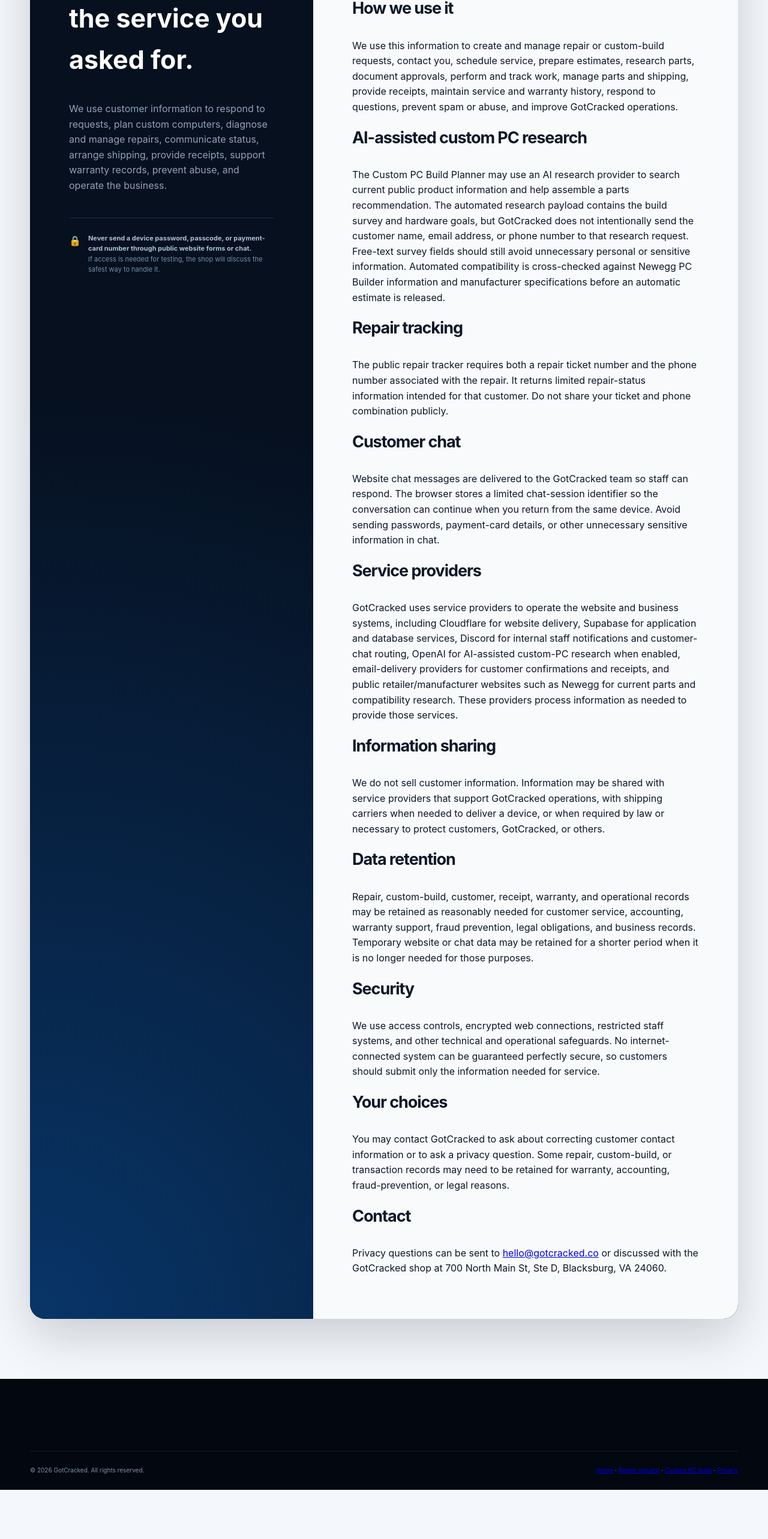
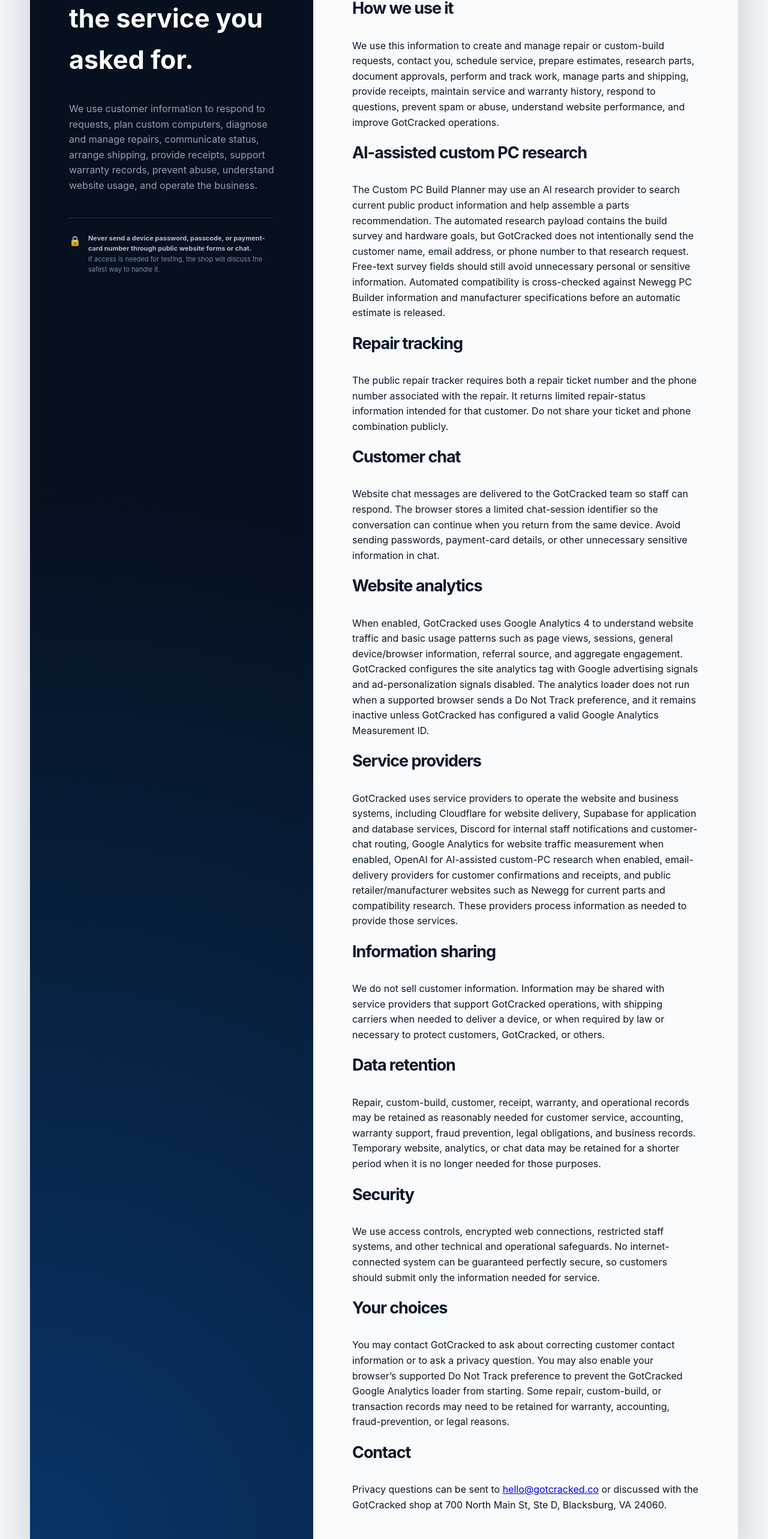
Before and after one commit to ATCoe/gotcracked-site, a plain HTML site: page privacy.html in a window 1280 px wide. Shown: the part 748-3314 px from the top of the page at 60% size. Before the commit the page ends 3232 px from the top, so only its background shows below. Drawn offline with Linux system fonts and the light colour scheme; no server answers.

Commit message:
Document privacy-conscious website analytics

```diff
--- a/privacy.html
+++ b/privacy.html
@@ -3,7 +3,7 @@
 <head>
   <meta charset="utf-8">
   <meta name="viewport" content="width=device-width, initial-scale=1">
-  <meta name="description" content="GotCracked privacy notice for repair requests, appointments, custom PC planning, repair tracking, and customer chat.">
+  <meta name="description" content="GotCracked privacy notice for repair requests, appointments, custom PC planning, repair tracking, customer chat, and website analytics.">
   <meta name="theme-color" content="#030a16">
   <meta name="robots" content="index,follow">
   <link rel="canonical" href="https://gotcracked.co/privacy.html">
@@ -26,13 +26,13 @@
   <main id="main" class="request-page-main">
     <section class="request-page-hero"><div class="container request-page-heading"><p class="eyebrow"><span></span>Customer privacy</p><h1>Privacy Notice</h1><p>Effective August 26, 2026. This notice explains how GotCracked uses information submitted through gotcracked.co and during repair or custom-build service.</p></div></section>
     <section class="request-page-form"><div class="container booking-shell request-page-shell">
-      <article class="booking-intro"><p class="eyebrow"><span></span>Plain-language summary</p><h2>Your information is used to provide the service you asked for.</h2><p>We use customer information to respond to requests, plan custom computers, diagnose and manage repairs, communicate status, arrange shipping, provide receipts, support warranty records, prevent abuse, and operate the business.</p><div class="booking-note"><span>🔒</span><p><strong>Never send a device password, passcode, or payment-card number through public website forms or chat.</strong><br>If access is needed for testing, the shop will discuss the safest way to handle it.</p></div></article>
+      <article class="booking-intro"><p class="eyebrow"><span></span>Plain-language summary</p><h2>Your information is used to provide the service you asked for.</h2><p>We use customer information to respond to requests, plan custom computers, diagnose and manage repairs, communicate status, arrange shipping, provide receipts, support warranty records, prevent abuse, understand website usage, and operate the business.</p><div class="booking-note"><span>🔒</span><p><strong>Never send a device password, passcode, or payment-card number through public website forms or chat.</strong><br>If access is needed for testing, the shop will discuss the safest way to handle it.</p></div></article>
       <article class="booking-form form-step active">
         <h3>Information we collect</h3>
         <p>Depending on the service you use, we may collect your name, email address, phone number, preferred contact method, shipping or return address, device type and model, repair symptoms, timing constraints, appointment preferences, repair ticket number, chat messages, repair status information, service or warranty records, and custom-PC planning details such as intended use, games or applications, target resolution and performance, budget, aesthetics, existing parts, and upgrade preferences.</p>
 
         <h3>How we use it</h3>
-        <p>We use this information to create and manage repair or custom-build requests, contact you, schedule service, prepare estimates, research parts, document approvals, perform and track work, manage parts and shipping, provide receipts, maintain service and warranty history, respond to questions, prevent spam or abuse, and improve GotCracked operations.</p>
+        <p>We use this information to create and manage repair or custom-build requests, contact you, schedule service, prepare estimates, research parts, document approvals, perform and track work, manage parts and shipping, provide receipts, maintain service and warranty history, respond to questions, prevent spam or abuse, understand website performance, and improve GotCracked operations.</p>
 
         <h3>AI-assisted custom PC research</h3>
         <p>The Custom PC Build Planner may use an AI research provider to search current public product information and help assemble a parts recommendation. The automated research payload contains the build survey and hardware goals, but GotCracked does not intentionally send the customer name, email address, or phone number to that research request. Free-text survey fields should still avoid unnecessary personal or sensitive information. Automated compatibility is cross-checked against Newegg PC Builder information and manufacturer specifications before an automatic estimate is released.</p>
@@ -43,20 +43,23 @@
         <h3>Customer chat</h3>
         <p>Website chat messages are delivered to the GotCracked team so staff can respond. The browser stores a limited chat-session identifier so the conversation can continue when you return from the same device. Avoid sending passwords, payment-card details, or other unnecessary sensitive information in chat.</p>
 
+        <h3>Website analytics</h3>
+        <p>When enabled, GotCracked uses Google Analytics 4 to understand website traffic and basic usage patterns such as page views, sessions, general device/browser information, referral source, and aggregate engagement. GotCracked configures the site analytics tag with Google advertising signals and ad-personalization signals disabled. The analytics loader does not run when a supported browser sends a Do Not Track preference, and it remains inactive unless GotCracked has configured a valid Google Analytics Measurement ID.</p>
+
         <h3>Service providers</h3>
-        <p>GotCracked uses service providers to operate the website and business systems, including Cloudflare for website delivery, Supabase for application and database services, Discord for internal staff notifications and customer-chat routing, OpenAI for AI-assisted custom-PC research when enabled, email-delivery providers for customer confirmations and receipts, and public retailer/manufacturer websites such as Newegg for current parts and compatibility research. These providers process information as needed to provide those services.</p>
+        <p>GotCracked uses service providers to operate the website and business systems, including Cloudflare for website delivery, Supabase for application and database services, Discord for internal staff notifications and customer-chat routing, Google Analytics for website traffic measurement when enabled, OpenAI for AI-assisted custom-PC research when enabled, email-delivery providers for customer confirmations and receipts, and public retailer/manufacturer websites such as Newegg for current parts and compatibility research. These providers process information as needed to provide those services.</p>
 
         <h3>Information sharing</h3>
         <p>We do not sell customer information. Information may be shared with service providers that support GotCracked operations, with shipping carriers when needed to deliver a device, or when required by law or necessary to protect customers, GotCracked, or others.</p>
 
         <h3>Data retention</h3>
-        <p>Repair, custom-build, customer, receipt, warranty, and operational records may be retained as reasonably needed for customer service, accounting, warranty support, fraud prevention, legal obligations, and business records. Temporary website or chat data may be retained for a shorter period when it is no longer needed for those purposes.</p>
+        <p>Repair, custom-build, customer, receipt, warranty, and operational records may be retained as reasonably needed for customer service, accounting, warranty support, fraud prevention, legal obligations, and business records. Temporary website, analytics, or chat data may be retained for a shorter period when it is no longer needed for those purposes.</p>
 
         <h3>Security</h3>
         <p>We use access controls, encrypted web connections, restricted staff systems, and other technical and operational safeguards. No internet-connected system can be guaranteed perfectly secure, so customers should submit only the information needed for service.</p>
 
         <h3>Your choices</h3>
-        <p>You may contact GotCracked to ask about correcting customer contact information or to ask a privacy question. Some repair, custom-build, or transaction records may need to be retained for warranty, accounting, fraud-prevention, or legal reasons.</p>
+        <p>You may contact GotCracked to ask about correcting customer contact information or to ask a privacy question. You may also enable your browser’s supported Do Not Track preference to prevent the GotCracked Google Analytics loader from starting. Some repair, custom-build, or transaction records may need to be retained for warranty, accounting, fraud-prevention, or legal reasons.</p>
 
         <h3>Contact</h3>
         <p>Privacy questions can be sent to <a href="mailto:hello@gotcracked.co">hello@gotcracked.co</a> or discussed with the GotCracked shop at 700 North Main St, Ste D, Blacksburg, VA 24060.</p>
@@ -66,5 +69,6 @@
 
   <footer><div class="container footer-bottom"><span>&copy; <span id="year"></span> GotCracked. All rights reserved.</span><span><a href="index.html">Home</a> · <a href="request.html">Repair request</a> · <a href="pc-build.html">Custom PC build</a> · <a href="privacy.html" aria-current="page">Privacy</a></span></div></footer>
   <script src="app.js?v=20260826-production1"></script>
+  <script src="analytics-loader.js?v=20260826-production1"></script>
 </body>
 </html>
```
